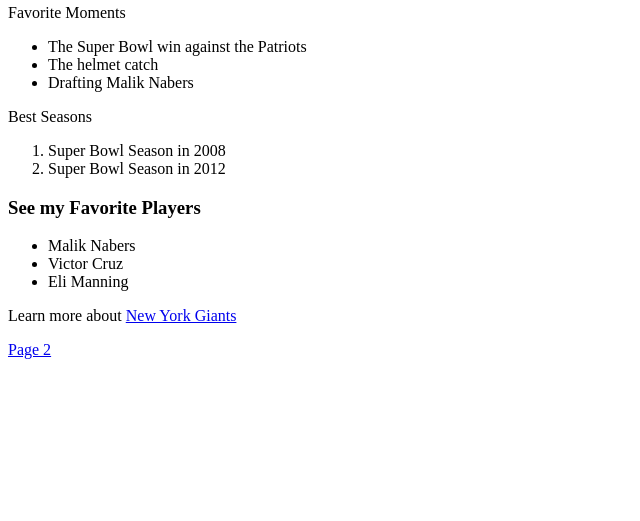
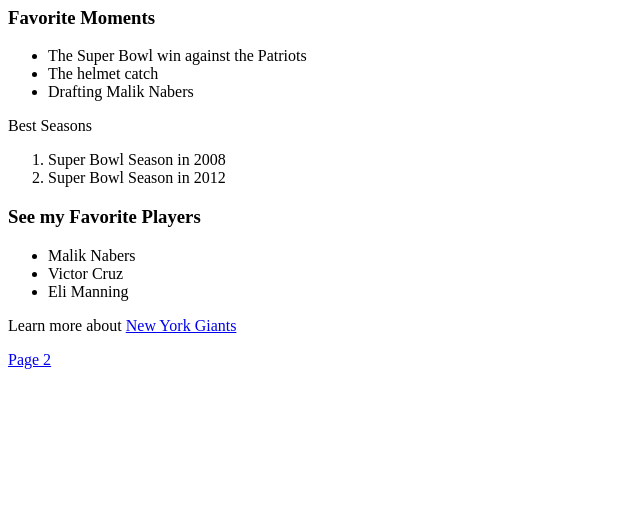
Before and after one commit to FreddieAlvarez/Football, a plain HTML site: page Index.html in a window 1280 px wide. Shown: the part 279-800 px from the top of the page, without its empty margins (0-640 px from the left). Drawn offline with Linux system fonts and the light colour scheme.

Commit message:
Added HTML structure and initial content

```diff
--- a/Index.html
+++ b/Index.html
@@ -12,7 +12,8 @@
         alt = "New York Giants Logo"
         width = "10%"
     >
-    <p>Favorite Moments</p>
+    <h3>Favorite Moments</h3>
+
     <ul>
         <li>The Super Bowl win against the Patriots</li>
         <li>The helmet catch</li>
@@ -24,6 +25,7 @@
         <li>Super Bowl Season in 2012</li>
     </ol>
     <h3>See my Favorite Players</h3>
+    <!--This list shows my favorite Giants players.-->
     <ul>
       <li>Malik Nabers</li>
       <li>Victor Cruz</li>
```
